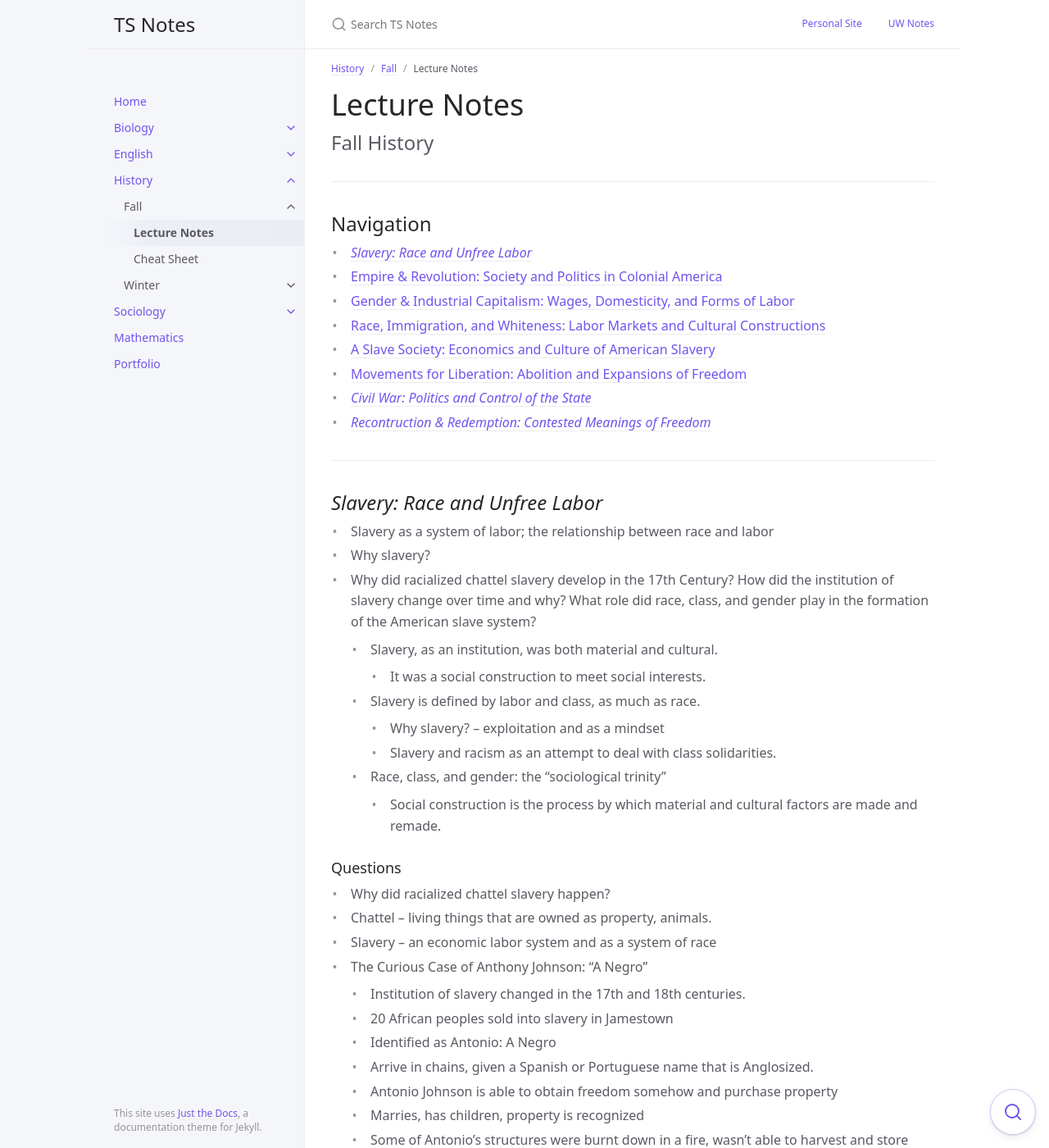
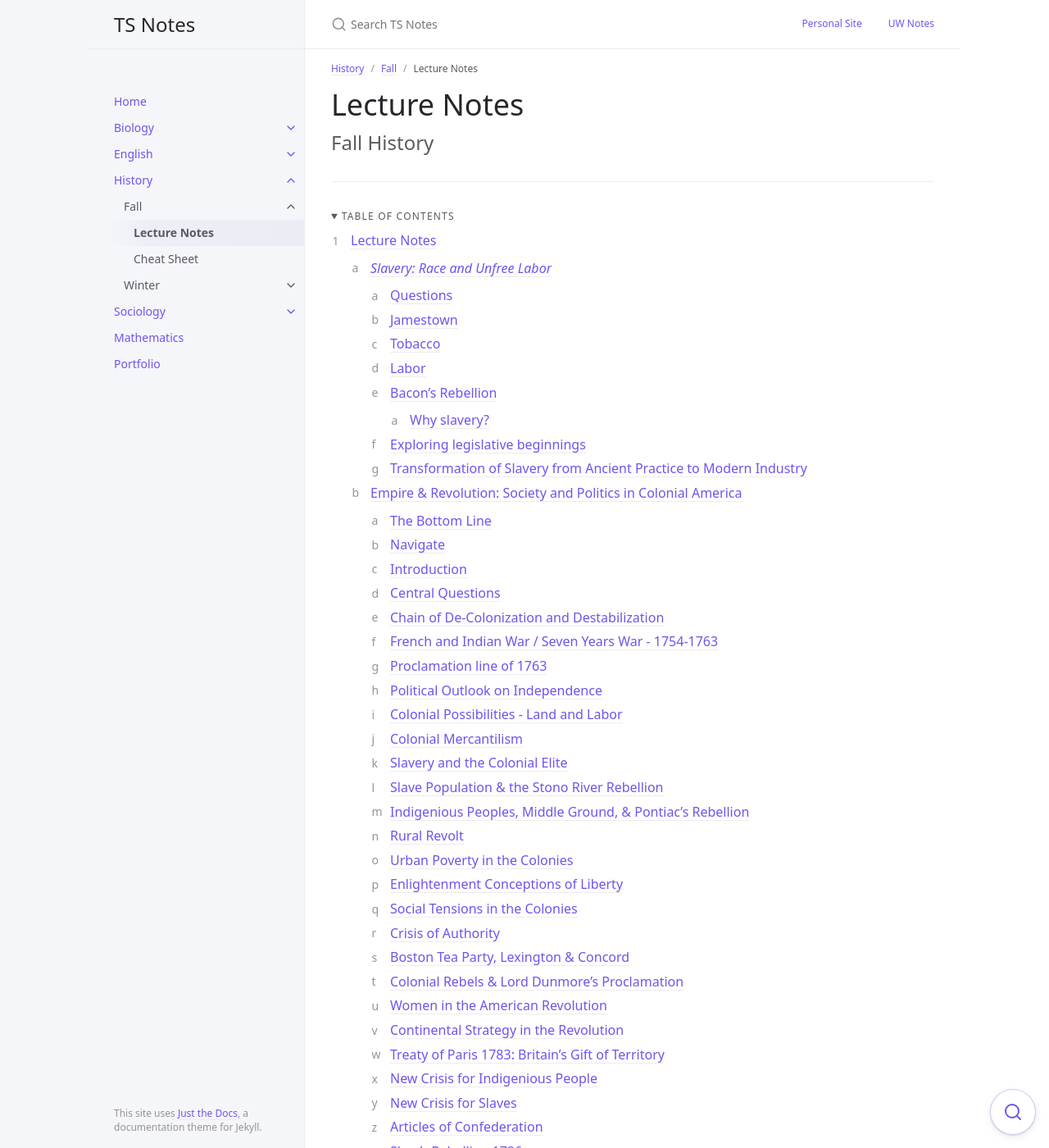
Before and after one commit to andre-ye/ts, a Jekyll site: the page built from docs/history/fall/lecture-notes.md, in a window 1280 px wide and 1400 px high. Shown: the whole window at 82% size. Built offline with Jekyll 4.4.1, drawn with Linux system fonts in a browser that asks for light colours; nearby versions of some CDN libraries; some of the changed text lies outside the part shown.

Commit message:
Update lecture-notes.md

```diff
--- a/docs/history/fall/lecture-notes.md
+++ b/docs/history/fall/lecture-notes.md
@@ -13,15 +13,14 @@ Fall History
 
 ---
 
-## Navigation
-* [*Slavery: Race and Unfree Labor*](#slavery-race-and-unfree-labor)
-* [Empire & Revolution: Society and Politics in Colonial America](#empire-revolution-society-and-politics-in-colonial-america)
-* [Gender & Industrial Capitalism: Wages, Domesticity, and Forms of Labor](#gender-industrial-capitalism-wages-domesticity-and-forms-of-labor)
-* [Race, Immigration, and Whiteness: Labor Markets and Cultural Constructions](#race-immigration--and-whiteness-labor-markets-and-cultural-constructions)
-* [A Slave Society: Economics and Culture of American Slavery](#a-slave-society-economics-and-culture-of-american-slavery)
-* [Movements for Liberation: Abolition and Expansions of Freedom](#movements-for-liberation--abolition-and-expansions-of-freedom)
-* [*Civil War: Politics and Control of the State*](#civil-war-politics-and-control-of-the-state)
-* [*Recontruction & Redemption: Contested Meanings of Freedom*](#-recontruction-redemption-contested-meanings-of-freedom)
+<details open markdown="block">
+  <summary>
+    Table of contents
+  </summary>
+  {: .text-delta }
+1. TOC
+{:toc}
+</details>
 
 ---
 
@@ -3167,3 +3166,16 @@ It was desirable, therefore, as it respected them, and the residue of the popula
 
 
 ---
+
+
+
+
+## Alternative Linkage
+* [*Slavery: Race and Unfree Labor*](#slavery-race-and-unfree-labor)
+* [Empire & Revolution: Society and Politics in Colonial America](#empire-revolution-society-and-politics-in-colonial-america)
+* [Gender & Industrial Capitalism: Wages, Domesticity, and Forms of Labor](#gender-industrial-capitalism-wages-domesticity-and-forms-of-labor)
+* [Race, Immigration, and Whiteness: Labor Markets and Cultural Constructions](#race-immigration--and-whiteness-labor-markets-and-cultural-constructions)
+* [A Slave Society: Economics and Culture of American Slavery](#a-slave-society-economics-and-culture-of-american-slavery)
+* [Movements for Liberation: Abolition and Expansions of Freedom](#movements-for-liberation--abolition-and-expansions-of-freedom)
+* [*Civil War: Politics and Control of the State*](#civil-war-politics-and-control-of-the-state)
+* [*Recontruction & Redemption: Contested Meanings of Freedom*](#-recontruction-redemption-contested-meanings-of-freedom)
```
